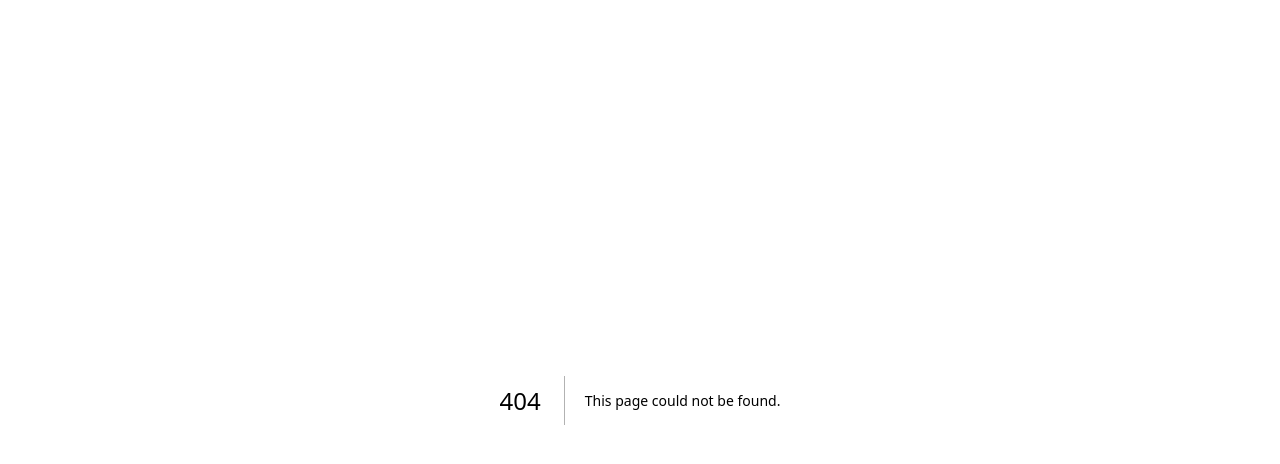
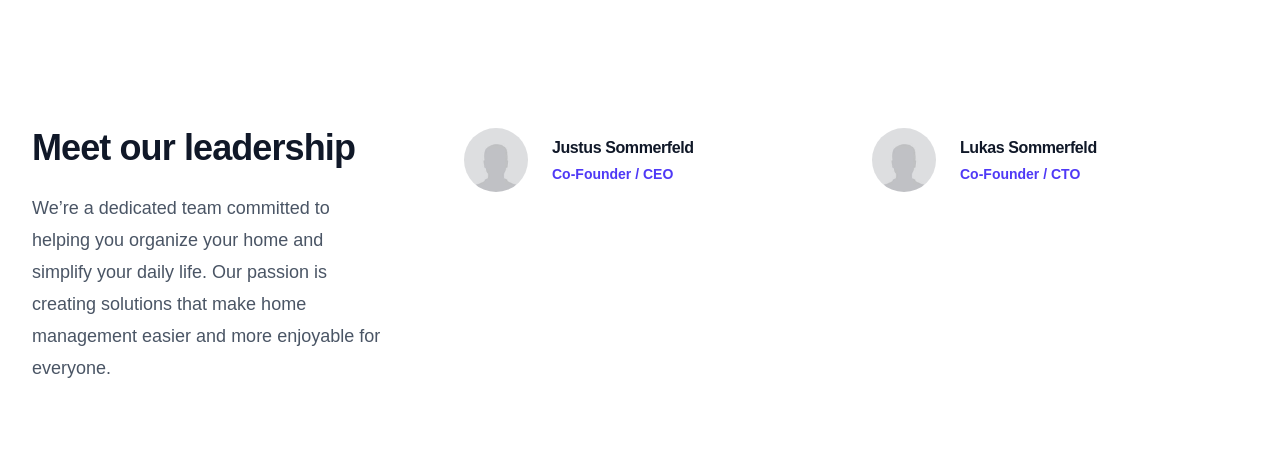
Before and after one commit to JustusSommerfeld/home-organizer, a Next.js app: page /team in a window 1280 px wide. Before the commit this address had no page. Shown: the top 464 px of the page. Built offline with nearby package versions, Linux system fonts and the light colour scheme.

Commit message:
Added Team-Page

```diff
--- /dev/null
+++ b/src/app/team/page.tsx
@@ -0,0 +1,56 @@
+const people = [
+  {
+    name: "Justus Sommerfeld",
+    role: "Co-Founder / CEO",
+    imageUrl:
+      "/profile.jpg",
+  },
+    {
+    name: "Lukas Sommerfeld",
+    role: "Co-Founder / CTO",
+    imageUrl:
+        "/profile.jpg",
+    }
+  // More people...
+];
+
+export default function Team() {
+  return (
+    <div className="bg-white min-h-screen py-24 sm:py-32">
+      <div className="mx-auto grid max-w-7xl gap-20 px-6 lg:px-8 xl:grid-cols-3">
+        <div className="max-w-xl">
+          <h2 className="text-3xl font-semibold tracking-tight text-pretty text-gray-900 sm:text-4xl">
+            Meet our leadership
+          </h2>
+          <p className="mt-6 text-lg/8 text-gray-600">
+            We’re a dedicated team committed to helping you organize your home and simplify your daily life. Our passion is creating solutions that make home management easier and more enjoyable for everyone.
+          </p>
+        </div>
+        <ul
+          role="list"
+          className="grid gap-x-8 gap-y-12 sm:grid-cols-2 sm:gap-y-16 xl:col-span-2"
+        >
+          {people.map((person) => (
+            <li key={person.name}>
+              <div className="flex items-center gap-x-6">
+                <img
+                  alt=""
+                  src={person.imageUrl}
+                  className="size-16 rounded-full"
+                />
+                <div>
+                  <h3 className="text-base/7 font-semibold tracking-tight text-gray-900">
+                    {person.name}
+                  </h3>
+                  <p className="text-sm/6 font-semibold text-indigo-600">
+                    {person.role}
+                  </p>
+                </div>
+              </div>
+            </li>
+          ))}
+        </ul>
+      </div>
+    </div>
+  );
+}
```
